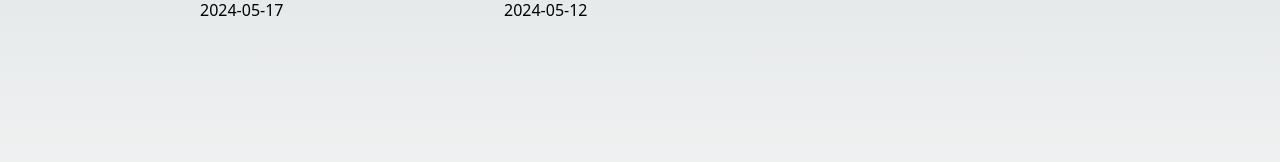
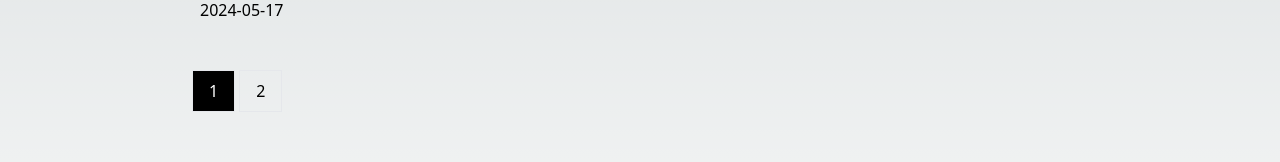
Before and after one commit to mikianaa/blog-seed, a Next.js app: page / in a window 1280 px wide. Shown: the part 329-491 px from the top of the page. Built offline with nearby package versions, Linux system fonts and the light colour scheme.

Commit message:
pagination 画面表示まで

```diff
--- a/src/components/pagination.tsx
+++ b/src/components/pagination.tsx
@@ -1,8 +1,11 @@
 import Link from 'next/link';
 
-const Pagination = (pagesProps: { pages :number[], current_page :number }) => {
-    const current_page = 1;
-    const pages  = pagesProps.pages;
+type PageProps = {
+  pages: number[],
+  current_page: number,
+}
+
+const Pagination = ( { pages, current_page = 1 } : PageProps) => {
   return (
     <div className="flex items-center space-x-1 mt-8">
       {pages.map((page) => (
--- a/src/pages/[page].tsx
+++ b/src/pages/[page].tsx
@@ -59,6 +59,8 @@ export async function getStaticPaths() {
     params: { page: i.toString() },
   }));
 
+  console.log(paths);
+
   return {
     paths,
     fallback: false,
--- a/src/pages/index.tsx
+++ b/src/pages/index.tsx
@@ -1,3 +1,4 @@
+import Pagination from '@/components/pagination';
 import PostCard from '@/components/postcard';
 import fs from 'fs';
 import matter from 'gray-matter';
@@ -17,8 +18,15 @@ export interface PostProps {
 }
 
 export interface HomeProps {
-  posts: PostProps[];
+  posts: PostProps[],
+  pages: number[],
+  current_page : number
 }
+
+//ページ分割用の定数と配列
+const PAGE_SIZE = 1;
+const range = (start : number, end : number, length = end - start + 1) =>
+  Array.from({ length }, (_, i) => start + i)
 
 //サーバーサイドで静的Props取得
 export const getStaticProps = () => {
@@ -37,15 +45,17 @@ export const getStaticProps = () => {
   posts = posts.sort((postA, postB) =>
     new Date(postA.frontMatter.date) > new Date(postB.frontMatter.date) ? -1 : 1);
 
+  const pages = range(1, Math.ceil(posts.length / PAGE_SIZE));
 
   return {
     props: {
-      posts,
+      posts : posts.slice(0, PAGE_SIZE),
+      pages,
     },
   };
 };
 
-export default function Home( { posts }: HomeProps) {
+export default function Home( { posts, pages, current_page }: HomeProps) {
   return (
     <div className='my-8'>
       <div className="grid grid-cols-3 gap-4">
@@ -53,6 +63,7 @@ export default function Home( { posts }: HomeProps) {
           <PostCard key={post.slug} post={post} />
         ))}
       </div>
+      <Pagination pages={pages} current_page={current_page}/>
     </div>
   );
 }
```
